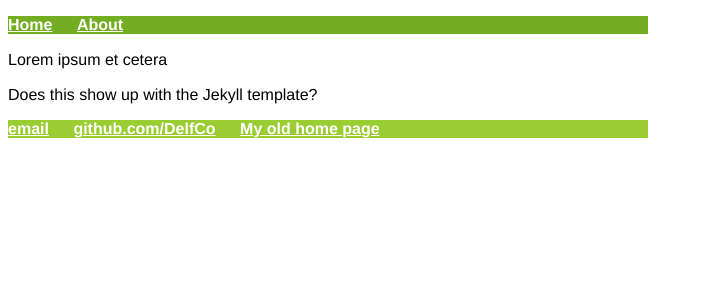
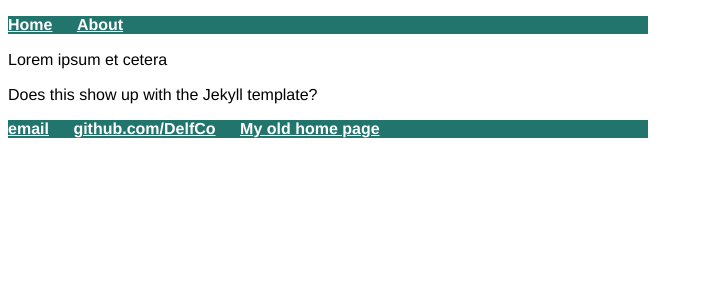
Before and after one commit to DelfCo/DelfCo.github.io, a Jekyll site: the page built from src/about.md, in a window 1280 px wide. Shown: the top 300 px of the page, without its empty margins (0-703 px from the left). Built offline with Jekyll 4.4.1, drawn with Linux system fonts in a browser that asks for light colours.

Commit message:
layout tweaks

```diff
--- a/_layouts/default.html
+++ b/_layouts/default.html
@@ -1,5 +1,5 @@
 <!DOCTYPE html>
-<html>
+<html lang="en">
 {% include header.html %}
 
 <body>
@@ -14,8 +14,6 @@
         </ul>
     </nav>
 
-	{{ content }}
-
-	{% include footer.html %}
+    {{ content }} {% include footer.html %}
 
 </body>
--- a/css/main.css
+++ b/css/main.css
@@ -5,19 +5,13 @@ body {
 }
 
 nav {
-    background-color: #73AD21;
+    background-color: rgb(33, 117, 109);
     color: lightgray;
     font-family: 'Helvetica', 'Arial', 'Sans-Serif';
 }
 
-.links li {
-    list-style: none;
-    line-height: 1.2em;
-    font-size: 1em;
-}
-
 footer {
-    background-color: yellowgreen;
+    background-color: rgb(33, 117, 109);
     color: lightgray;
     font-family: 'Helvetica', 'Arial', 'Sans-Serif';
 }
@@ -56,34 +50,44 @@ p {
     color: black;
 }
 
+.links li {
+    list-style: none;
+    line-height: 1.2em;
+    font-size: 1em;
+}
+
+nav ul li,
+footer ul li {
+    display: inline-block;
+    margin-right: 20px;
+}
+
+.bannerpic a {
+    border: 3px solid rgb(33, 117, 109);
+    background-color: paleturquoise;
+}
+
 @media screen and (min-width: 600px) {
+    /* monitor */
     .bannerpic a {
         position: absolute;
         top: 0;
         right: 0;
-        border: 3px solid yellowgreen;
-        background-color: paleturquoise;
-    }
-    nav ul li,
-    footer ul li {
-        display: inline-block;
-        margin-right: 20px;
     }
 }
 
 @media screen and (max-width:600px) {
-    .bannerpic a {
-        position: relative;
-        border: 3px solid yellowgreen;
-        background-color: paleturquoise;
-    }
+    /* mobile/skinny screen */
     body {
         width: 100%;
         max-width: 100%;
     }
-    nav ul li,
-    footer ul li {
-        display: inline-block;
-        margin-right: 20px;
+    .bannerpic a {
+        position: relative;
+    }
+    .links li {
+        list-style: none;
+        line-height: 1.5em;
+        font-size: 1.25em;
     }
 }
--- a/index.html
+++ b/index.html
@@ -27,4 +28,5 @@ title: Delf's test Pages page
         <li><a href="http://quake.wr.usgs.gov/QUAKES/CURRENT/current.html">World Earthquake info</a></li>
         <li><a href="http://www.amazon.com/">Amazon.com</a></li>
     </ul>
-</div><!-- /.links -->
+</div>
+<!-- /.links -->
```
Also changed, not shown: other parts of index.html (+2 -1 lines). Lines whose indentation alone changed are shown as unchanged.
